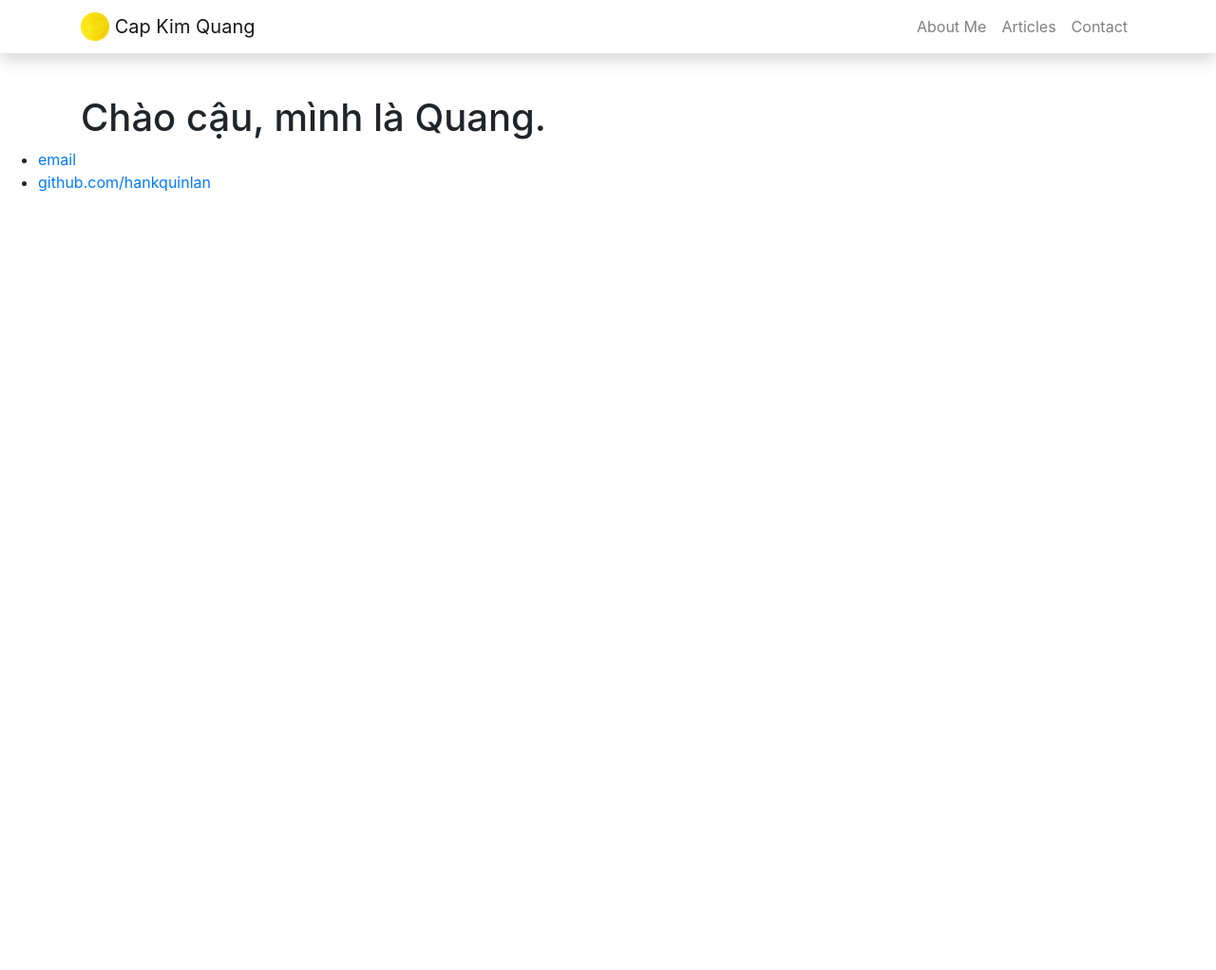
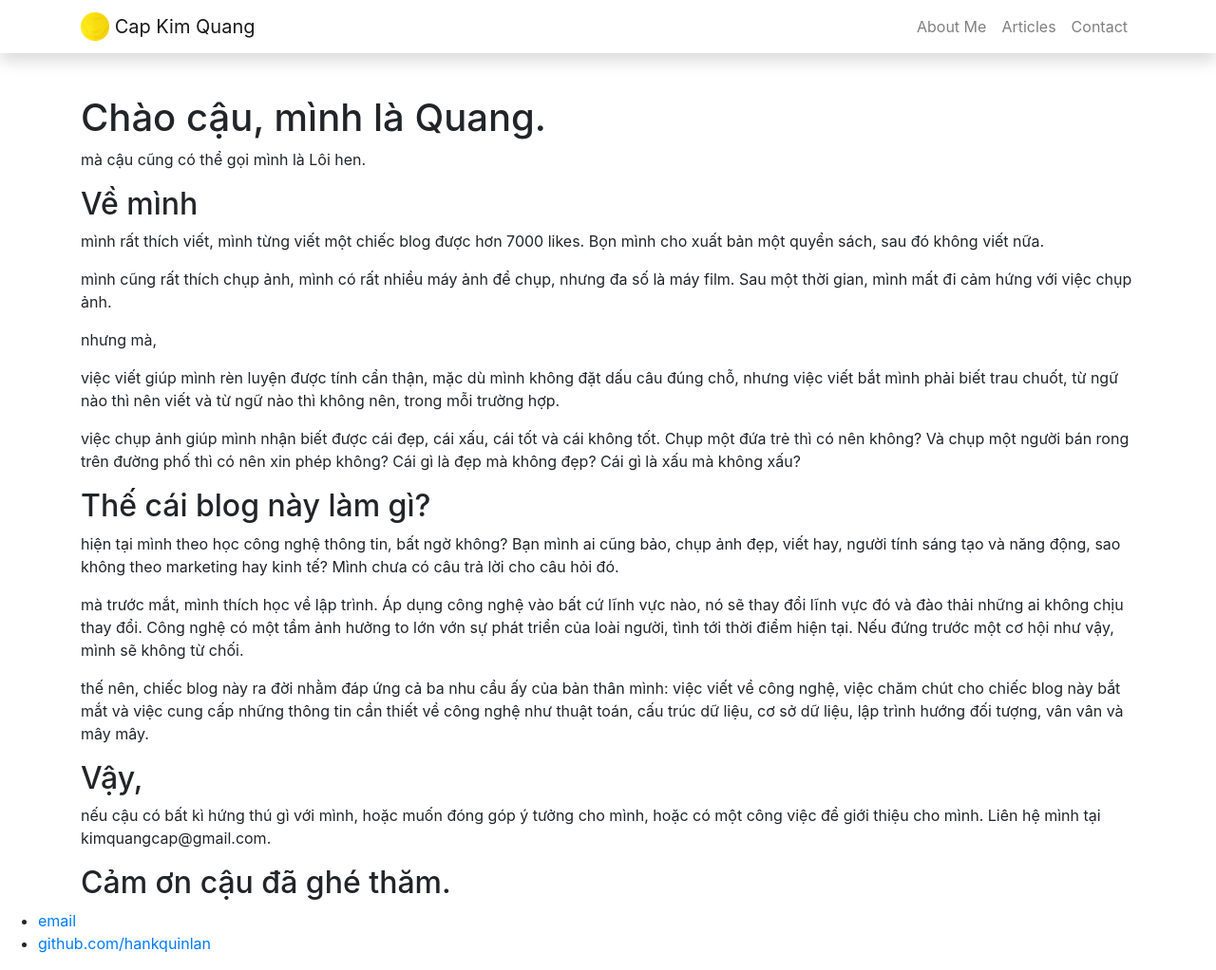
Before and after one commit to capkimquang/capkimquang.github.io, a Jekyll site: the page built from index.md, in a window 1280 px wide and 1022 px high. Shown: the whole window at 95% size. Built offline with Jekyll 4.4.1, drawn with Linux system fonts in a browser that asks for light colours.

Commit message:
add info

```diff
--- a/index.md
+++ b/index.md
@@ -2,4 +2,33 @@
 layout: default
 title: <<test>>
 ---
+
 # Chào cậu, mình là Quang.
+mà cậu cũng có thể gọi mình là Lôi hen.
+## Về mình
+mình rất thích viết, mình từng viết một chiếc blog được hơn 7000 likes. Bọn mình cho xuất bản một quyển sách, sau đó không viết nữa.
+
+mình cũng rất thích chụp ảnh, mình có rất nhiều máy ảnh để chụp, nhưng đa số là máy film. Sau một thời gian, mình mất đi cảm hứng với việc chụp ảnh.
+
+nhưng mà,
+
+việc viết giúp mình rèn luyện được tính cẩn thận, mặc dù mình không đặt dấu câu đúng chỗ, nhưng việc viết bắt mình phải biết trau chuốt,
+từ ngữ nào thì nên viết và từ ngữ nào thì không nên, trong mỗi trường hợp.
+
+việc chụp ảnh giúp mình nhận biết được cái đẹp, cái xấu, cái tốt và cái không tốt. Chụp một đứa trẻ thì có nên không? Và chụp một người bán rong trên đường
+phố thì có nên xin phép không? Cái gì là đẹp mà không đẹp? Cái gì là xấu mà không xấu?
+
+## Thế cái blog này làm gì?
+hiện tại mình theo học công nghệ thông tin, bất ngờ không? Bạn mình ai cũng bảo, chụp ảnh đẹp, viết hay, người tính sáng tạo và năng động, sao không
+theo marketing hay kinh tế? Mình chưa có câu trả lời cho câu hỏi đó.
+
+mà trước mắt, mình thích học về lập trình. Áp dụng công nghệ vào bất cứ lĩnh vực nào, nó sẽ thay đổi lĩnh vực đó và đào thải những ai không chịu thay đổi.
+Công nghệ có một tầm ảnh hưởng to lớn vớn sự phát triển của loài người, tình tới thời điểm hiện tại. Nếu đứng trước một cơ hội như vậy, mình sẽ không từ chối.
+
+thế nên, chiếc blog này ra đời nhằm đáp ứng cả ba nhu cầu ấy của bản thân mình: việc viết về công nghệ, việc chăm chút cho chiếc blog này bắt mắt và việc
+cung cấp những thông tin cần thiết về công nghệ như thuật toán, cấu trúc dữ liệu, cơ sở dữ liệu, lập trình hướng đối tượng, vân vân và mây mây.
+
+## Vậy,
+nếu cậu có bất kì hứng thú gì với mình, hoặc muốn đóng góp ý tưởng cho mình, hoặc có một công việc để giới thiệu cho mình. Liên hệ mình tại kimquangcap@gmail.com.
+
+## Cảm ơn cậu đã ghé thăm.
```
